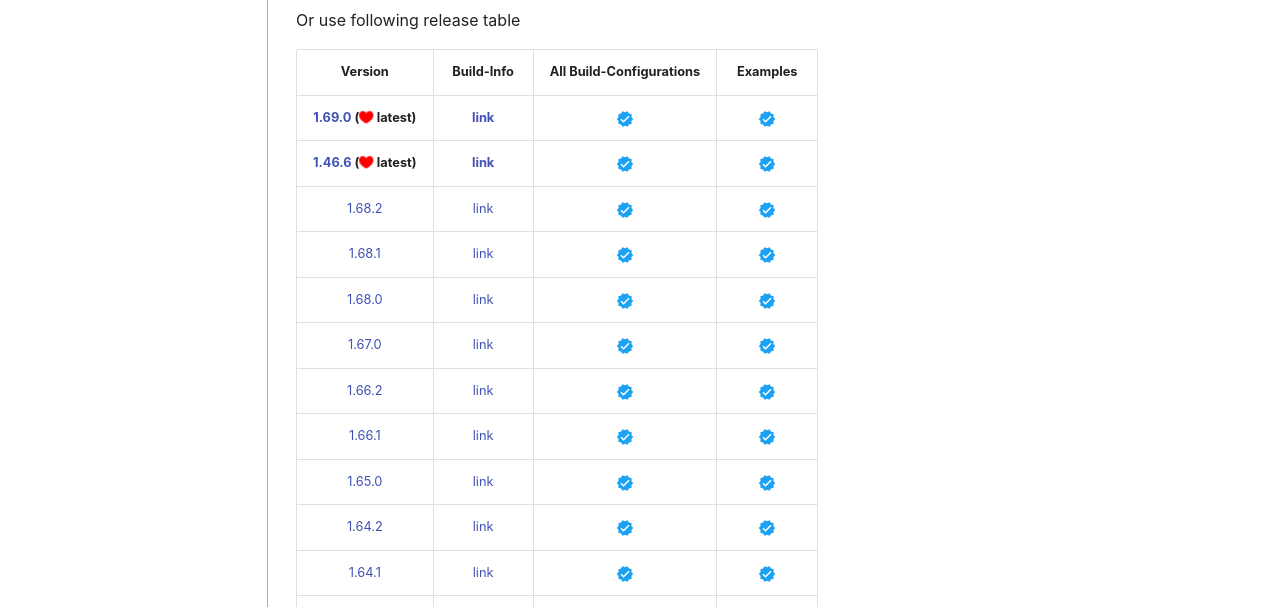
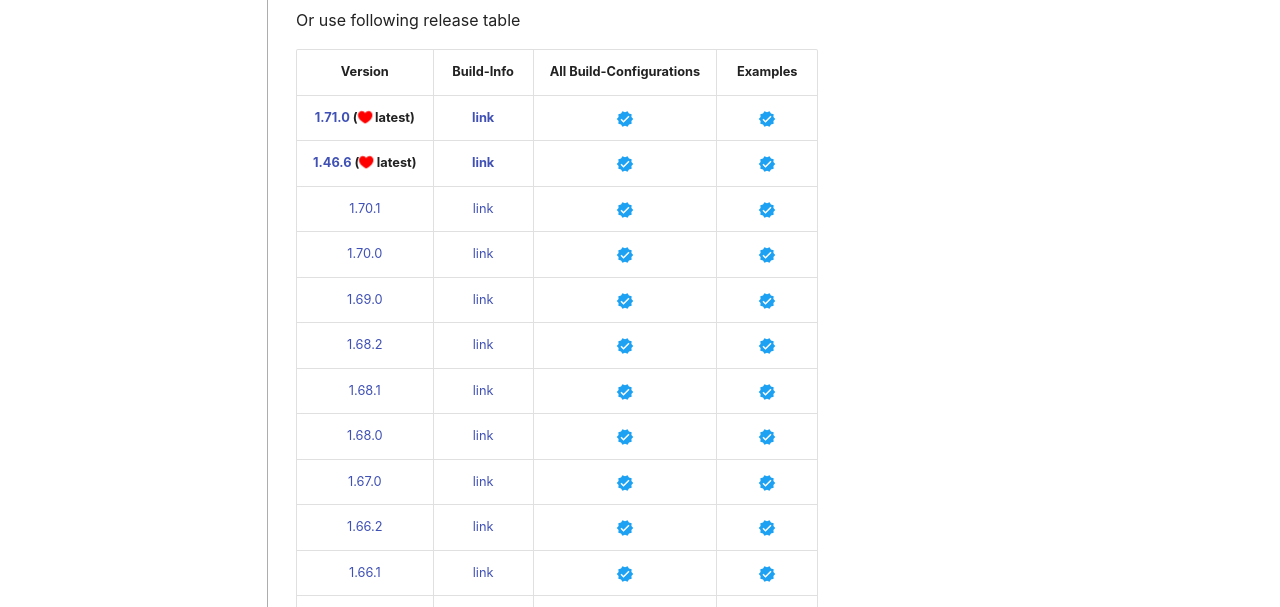
Before and after one commit to thommyho/Cpp-gRPC-Windows-PreBuilts, an MkDocs documentation site: the page built from docs/steps.md, in a window 1280 px wide and 900 px high. Shown: the part 293-900 px from the top of the window. Built offline with MkDocs 1.6.1 and Material for MkDocs 9.7.7, drawn with Linux system fonts in a browser that asks for light colours; emoji names are drawn with the system emoji font; some web fonts are replaced; comment, search, counter and statistics services are not loaded.

Commit message:
Update steps.md

```diff
--- a/docs/steps.md
+++ b/docs/steps.md
@@ -9,8 +9,11 @@
 
 |                                                         Version                                                         |                                 Build-Info                                 |        All Build-Configurations         |                Examples                 |
 |:-----------------------------------------------------------------------------------------------------------------------:|:--------------------------------------------------------------------------:|:---------------------------------------:|:---------------------------------------:|
-| **[1.69.0](https://github.com/thommyho/gRPC_windows/releases/tag/v1.69.0) (:octicons-heart-fill-24:{ .heart } latest)** | **[link](https://github.com/thommyho/gRPC_windows_prebuilt/tree/v1.69.0)** | :material-check-decagram:{ .tick-blue } | :material-check-decagram:{ .tick-blue } |
+| **[1.71.0](https://github.com/thommyho/gRPC_windows/releases/tag/v1.71.0) (:octicons-heart-fill-24:{ .heart } latest)** | **[link](https://github.com/thommyho/gRPC_windows_prebuilt/tree/v1.71.0)** | :material-check-decagram:{ .tick-blue } | :material-check-decagram:{ .tick-blue } |
 | **[1.46.6](https://github.com/thommyho/gRPC_windows/releases/tag/v1.46.6) (:octicons-heart-fill-24:{ .heart } latest)** | **[link](https://github.com/thommyho/gRPC_windows_prebuilt/tree/v1.46.6)** | :material-check-decagram:{ .tick-blue } | :material-check-decagram:{ .tick-blue } |
+|                         [1.70.1](https://github.com/thommyho/gRPC_windows/releases/tag/v1.70.1)                         |   [link](https://github.com/thommyho/gRPC_windows_prebuilt/tree/v1.70.1)   | :material-check-decagram:{ .tick-blue } | :material-check-decagram:{ .tick-blue } |
+|                         [1.70.0](https://github.com/thommyho/gRPC_windows/releases/tag/v1.70.0)                         |   [link](https://github.com/thommyho/gRPC_windows_prebuilt/tree/v1.70.0)   | :material-check-decagram:{ .tick-blue } | :material-check-decagram:{ .tick-blue } |
+|                         [1.69.0](https://github.com/thommyho/gRPC_windows/releases/tag/v1.69.0)                         |   [link](https://github.com/thommyho/gRPC_windows_prebuilt/tree/v1.69.0)   | :material-check-decagram:{ .tick-blue } | :material-check-decagram:{ .tick-blue } |
 |                         [1.68.2](https://github.com/thommyho/gRPC_windows/releases/tag/v1.68.2)                         |   [link](https://github.com/thommyho/gRPC_windows_prebuilt/tree/v1.68.2)   | :material-check-decagram:{ .tick-blue } | :material-check-decagram:{ .tick-blue } |
 |                         [1.68.1](https://github.com/thommyho/gRPC_windows/releases/tag/v1.68.1)                         |   [link](https://github.com/thommyho/gRPC_windows_prebuilt/tree/v1.68.1)   | :material-check-decagram:{ .tick-blue } | :material-check-decagram:{ .tick-blue } |
 |                         [1.68.0](https://github.com/thommyho/gRPC_windows/releases/tag/v1.68.0)                         |   [link](https://github.com/thommyho/gRPC_windows_prebuilt/tree/v1.68.0)   | :material-check-decagram:{ .tick-blue } | :material-check-decagram:{ .tick-blue } |
```
